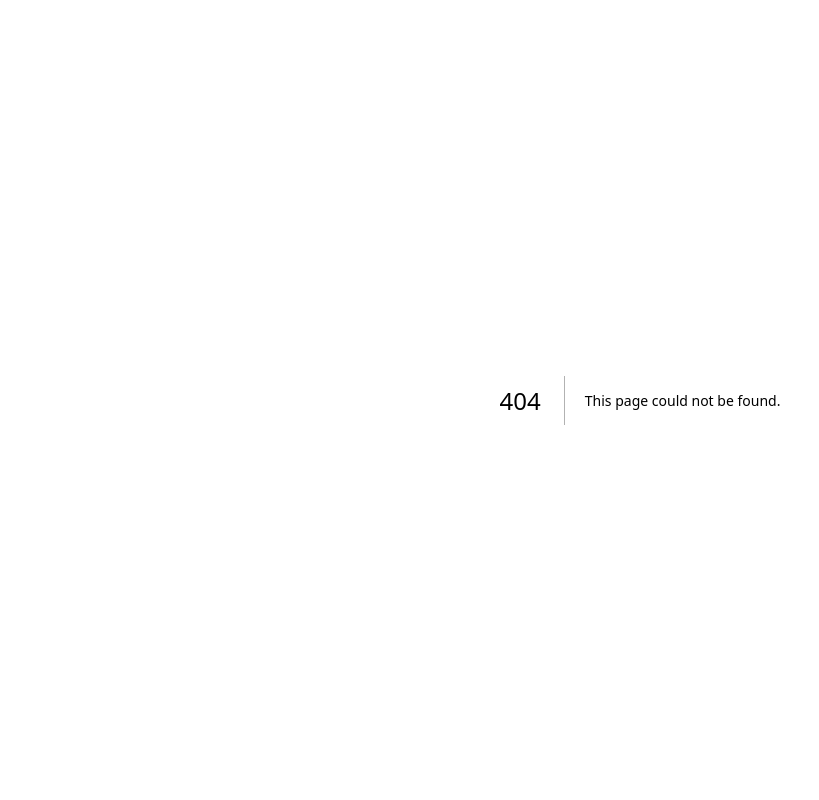
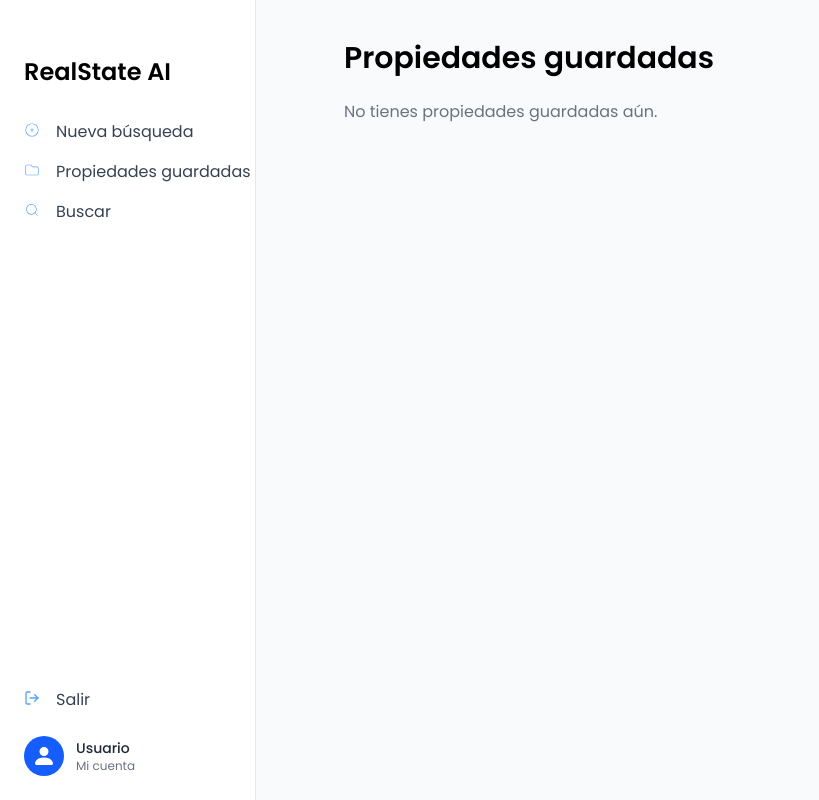
Before and after one commit to RealStateDev/backend_real_state_ai, a Next.js app: page /savedPage in a window 1280 px wide. Before the commit this address had no page. Shown: the whole page, without its empty margins (0-819 px from the left). Built offline with nearby package versions, Linux system fonts and the light colour scheme.

Commit message:
feature: add funcionalities for propiedades guardadas

```diff
--- a/src/app/homePage/page.tsx
+++ b/src/app/homePage/page.tsx
@@ -30,7 +30,6 @@ export default function HomePage() {
   const [message, setMessage] = useState("");
   const [messages, setMessages] = useState<ChatMessage[]>([]);
   const [showCards, setShowCards] = useState(true);
-
   const chatRef = useRef<HTMLDivElement>(null);
   const router = useRouter();
 
@@ -55,6 +54,10 @@ export default function HomePage() {
 
   const handleLogout = () => {
     router.push("/loginPage");
+  };
+
+  const handleGoToSaved = () => {
+    router.push("/savedPage");
   };
 
   const sendMessage = (text: string) => {
@@ -94,10 +97,13 @@ export default function HomePage() {
     sendMessage(message);
   };
 
-  const handleSaveBotMessage = (content: string) => {
+  const handleSaveBotMessage = (item: { title: string; link: string }) => {
     const saved = localStorage.getItem("savedBotMessages");
     const current = saved ? JSON.parse(saved) : [];
-    localStorage.setItem("savedBotMessages", JSON.stringify([...current, content]));
+    const alreadyExists = current.some((p: any) => p.title === item.title);
+    if (!alreadyExists) {
+      localStorage.setItem("savedBotMessages", JSON.stringify([...current, item]));
+    }
   };
 
   const quickOptions = [
@@ -110,13 +116,13 @@ export default function HomePage() {
   return (
     <div className="h-screen w-screen overflow-hidden flex">
       <aside className="hidden md:flex md:w-64 bg-white border-r border-gray-200 p-6 flex-col justify-between">
-        <SidebarContent onOptionClick={() => {}} onLogout={handleLogout} userName={userName} />
+        <SidebarContent onSavedClick={handleGoToSaved} onOptionClick={() => {}} onLogout={handleLogout} userName={userName} />
       </aside>
 
       {sidebarOpen && (
         <div className="fixed inset-0 z-40 flex md:hidden">
           <div className="w-64 bg-white p-6 border-r border-gray-200">
-            <SidebarContent onOptionClick={handleSidebarOptionClick} onLogout={handleLogout} userName={userName} />
+            <SidebarContent onSavedClick={handleGoToSaved} onOptionClick={handleSidebarOptionClick} onLogout={handleLogout} userName={userName} />
           </div>
           <div className="flex-1 bg-white bg-opacity-25" onClick={handleMenuToggle} />
         </div>
@@ -129,7 +135,6 @@ export default function HomePage() {
               <h1 className="text-2xl font-semibold">👋 {`¡Hola ${userName || "!"}!`}</h1>
               <h2 className="text-4xl font-bold mt-2">¿Qué tipo de propiedad buscás?</h2>
               <p className="text-gray-500 mt-2">Estamos para ayudarte a encontrar tu nuevo hogar.</p>
-
               {showCards && (
                 <div className="grid grid-cols-1 sm:grid-cols-2 gap-4 mt-8 text-left">
                   {quickOptions.map((opt, idx) => (
@@ -152,28 +157,8 @@ export default function HomePage() {
           {messages.map((msg, index) => {
             if (!msg.type || msg.type === "text") {
               return (
-                <div
-                  key={index}
-                  className={`flex ${msg.sender === "user" ? "justify-end" : "justify-start"} mb-2`}
-                >
-                  <div className="relative group">
-                    <div
-                      className={`
-                        px-4 py-2 rounded-lg text-sm leading-relaxed
-                        ${msg.sender === "user" ? "bg-blue-600 text-white max-w-sm" : "bg-gray-200 text-gray-800 max-w-md"}
-                        whitespace-pre-wrap
-                      `}
-                      dangerouslySetInnerHTML={{ __html: msg.content }}
-                    />
-                    {msg.sender === "bot" && (
-                      <button
-                        onClick={() => handleSaveBotMessage(msg.content)}
-                        className="absolute -right-6 top-2 text-gray-400 hover:text-blue-500 transition"
-                        title="Guardar respuesta"
-                      >
-                      </button>
-                    )}
-                  </div>
+                <div key={index} className={`flex ${msg.sender === "user" ? "justify-end" : "justify-start"} mb-2`}>
+                  <div className="px-4 py-2 rounded-lg text-sm leading-relaxed whitespace-pre-wrap bg-gray-200 text-gray-800 max-w-md" dangerouslySetInnerHTML={{ __html: msg.content }} />
                 </div>
               );
             }
@@ -181,37 +166,27 @@ export default function HomePage() {
             if (msg.type === "recommendation") {
               return (
                 <div key={index} className="flex justify-start mb-2">
-                  <div className="relative group">
-                    <div
-                      className="bg-gray-200 text-gray-800 px-4 py-2 rounded-lg text-sm leading-relaxed max-w-md whitespace-pre-wrap"
-                    >
-                      <p>
-                        <strong>Bot: </strong>
-                        {msg.content}
-                      </p>
-                      <ul className="mt-2 ml-4 list-disc">
-                        {msg.items.map((item, i) => (
-                          <li key={i} className="mt-1">
-                            <a
-                              href={item.link}
-                              target="_blank"
-                              rel="noopener noreferrer"
-                              className="text-blue-600 underline"
-                            >
+                  <div className="bg-gray-200 text-gray-800 px-4 py-2 rounded-lg text-sm leading-relaxed max-w-md">
+                    <p><strong>Bot: </strong>{msg.content}</p>
+                    <ul className="mt-2 ml-4 list-disc">
+                      {msg.items.map((item, i) => {
+                        const savedList = JSON.parse(localStorage.getItem("savedBotMessages") || "[]");
+                        const isSaved = savedList.some((p: any) => p.title === item.title);
+                        return (
+                          <li key={i} className="mt-1 flex items-center justify-between gap-2">
+                            <a href={item.link} target="_blank" rel="noopener noreferrer" className="text-blue-600 underline">
                               {item.title}
                             </a>
-                            <BsHeart className="inline-block ml-2 text-pink-500" />
+                            <BsHeart
+                              className={`inline-block ml-2 cursor-pointer transition ${
+                                isSaved ? "text-pink-500" : "text-gray-400 hover:text-pink-500"
+                              }`}
+                              onClick={() => handleSaveBotMessage(item)}
+                            />
                           </li>
-                        ))}
-                      </ul>
-                    </div>
-
-                    <button
-                      onClick={() => handleSaveBotMessage(JSON.stringify(msg))}
-                      className="absolute -right-6 top-2 text-gray-400 hover:text-blue-500 transition"
-                      title="Guardar respuesta"
-                    >
-                    </button>
+                        );
+                      })}
+                    </ul>
                   </div>
                 </div>
               );
@@ -250,14 +225,11 @@ export default function HomePage() {
   );
 }
 
-function SidebarContent({
-  onOptionClick,
-  onLogout,
-  userName,
-}: {
+function SidebarContent({ onOptionClick, onLogout, userName, onSavedClick }: {
   onOptionClick: () => void;
   onLogout: () => void;
   userName: string;
+  onSavedClick: () => void;
 }) {
   return (
     <div className="flex flex-col justify-between h-full">
@@ -265,7 +237,7 @@ function SidebarContent({
         <h2 className="text-2xl font-bold mb-8 mt-8">RealState AI</h2>
         <nav className="space-y-4">
           <SidebarButton icon={<CiCirclePlus />} label="Nueva búsqueda" onClick={onOptionClick} />
-          <SidebarButton icon={<CiFolderOn />} label="Propiedades guardadas" onClick={onOptionClick} />
+          <SidebarButton icon={<CiFolderOn />} label="Propiedades guardadas" onClick={onSavedClick} />
           <SidebarButton icon={<CiSearch />} label="Buscar" onClick={onOptionClick} />
         </nav>
       </div>
@@ -285,15 +257,7 @@ function SidebarContent({
   );
 }
 
-function SidebarButton({
-  icon,
-  label,
-  onClick,
-}: {
-  icon: React.ReactNode;
-  label: string;
-  onClick: () => void;
-}) {
+function SidebarButton({ icon, label, onClick }: { icon: React.ReactNode; label: string; onClick: () => void }) {
   return (
     <button
       onClick={onClick}
--- /dev/null
+++ b/src/app/savedPage/page.tsx
@@ -0,0 +1,114 @@
+"use client";
+
+import React, { useEffect, useState } from "react";
+import { CiCirclePlus, CiFolderOn, CiSearch } from "react-icons/ci";
+import { FiLogOut } from "react-icons/fi";
+import { BsPersonFill } from "react-icons/bs";
+import { useRouter } from "next/navigation";
+
+export default function SavedPage() {
+  const [savedBotMessages, setSavedBotMessages] = useState<{ title: string; link: string }[]>([]);
+  const [userName, setUserName] = useState<string>("");
+  const router = useRouter();
+
+  useEffect(() => {
+    const saved = localStorage.getItem("savedBotMessages");
+    if (saved) setSavedBotMessages(JSON.parse(saved));
+
+    const storedName = localStorage.getItem("userName");
+    if (storedName) setUserName(storedName);
+  }, []);
+
+  const handleLogout = () => {
+    router.push("/loginPage");
+  };
+
+  return (
+    <div className="min-h-screen flex flex-col md:flex-row bg-gray-50">
+      {/* Sidebar */}
+      <aside className="hidden md:flex md:w-64 bg-white border-r border-gray-200 p-6 flex-col justify-between">
+        <SidebarContent onOptionClick={() => {}} onLogout={handleLogout} userName={userName} />
+      </aside>
+
+      {/* Mobile Sidebar Trigger (optional) */}
+
+      <main className="flex-1 px-6 py-10 max-w-4xl mx-auto">
+        <h1 className="text-3xl font-bold mb-6">Propiedades guardadas</h1>
+        {savedBotMessages.length === 0 ? (
+          <p className="text-gray-500">No tienes propiedades guardadas aún.</p>
+        ) : (
+          <div className="grid grid-cols-1 sm:grid-cols-2 gap-4">
+            {savedBotMessages.map((item, index) => (
+              <div key={index} className="bg-white border rounded-lg p-4">
+                <h3 className="font-semibold text-gray-800">{item.title}</h3>
+                <a
+                  href={item.link}
+                  target="_blank"
+                  rel="noopener noreferrer"
+                  className="text-sm text-blue-600 underline"
+                >
+                  Ver propiedad
+                </a>
+              </div>
+            ))}
+          </div>
+        )}
+      </main>
+    </div>
+  );
+}
+
+function SidebarContent({
+  onOptionClick,
+  onLogout,
+  userName,
+}: {
+  onOptionClick: () => void;
+  onLogout: () => void;
+  userName: string;
+}) {
+  return (
+    <div className="flex flex-col justify-between h-full">
+      <div>
+        <h2 className="text-2xl font-bold mb-8 mt-8">RealState AI</h2>
+        <nav className="space-y-4">
+          <SidebarButton icon={<CiCirclePlus />} label="Nueva búsqueda" onClick={onOptionClick} />
+          <SidebarButton icon={<CiFolderOn />} label="Propiedades guardadas" onClick={onOptionClick} />
+          <SidebarButton icon={<CiSearch />} label="Buscar" onClick={onOptionClick} />
+        </nav>
+      </div>
+      <div className="space-y-6">
+        <SidebarButton icon={<FiLogOut />} label="Salir" onClick={onLogout} />
+        <div className="flex items-center gap-3">
+          <div className="w-10 h-10 bg-blue-600 text-white rounded-full flex items-center justify-center">
+            <BsPersonFill className="w-6 h-6" />
+          </div>
+          <div>
+            <p className="text-sm font-medium text-gray-800">{userName || "Usuario"}</p>
+            <p className="text-xs text-gray-500">Mi cuenta</p>
+          </div>
+        </div>
+      </div>
+    </div>
+  );
+}
+
+function SidebarButton({
+  icon,
+  label,
+  onClick,
+}: {
+  icon: React.ReactNode;
+  label: string;
+  onClick: () => void;
+}) {
+  return (
+    <button
+      onClick={onClick}
+      className="flex items-center gap-3 text-gray-700 hover:text-blue-600 transition whitespace-nowrap"
+    >
+      <div className="text-blue-400 w-5 h-5">{icon}</div>
+      <span>{label}</span>
+    </button>
+  );
+}
```
